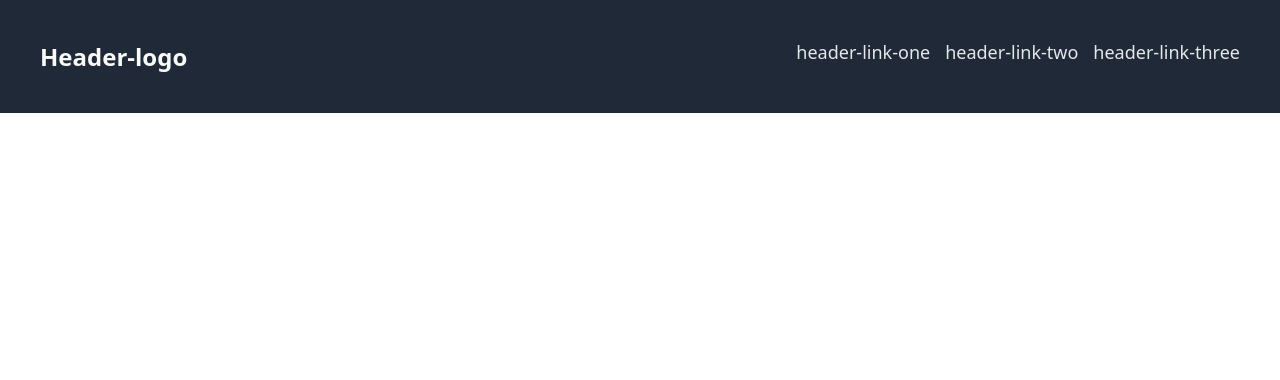
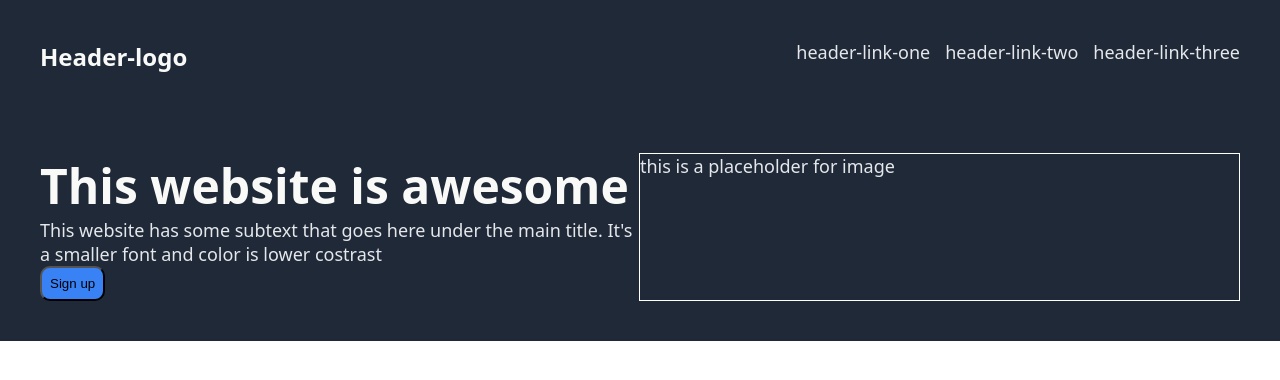
Before and after one commit to MJunaid648/landing-page, a plain HTML site: page index.html in a window 1280 px wide. Drawn offline with Linux system fonts and the light colour scheme.

Commit message:
start main hero

```diff
--- a/index.html
+++ b/index.html
@@ -7,12 +7,23 @@
   </head>
   <body>
     <div class="header">
-        <div class="logo">Header-logo</div>
+      <div class="logo">Header-logo</div>
       <ul>
         <li><a href="#">header-link-one</a></li>
         <li><a href="#">header-link-two</a></li>
         <li><a href="#">header-link-three</a></li>
       </ul>
     </div>
+    <div class="hero-main">
+      <div class="written-content">
+        <p class="hero-main-text">This website is awesome</p>
+        <p>
+          This website has some subtext that goes here under the main title.
+          It's a smaller font and color is lower costrast
+        </p>
+        <button>Sign up</button>
+      </div>
+      <div class="img-placeholder">this is a placeholder for image</div>
+    </div>
   </body>
 </html>
--- a/style.css
+++ b/style.css
@@ -3,18 +3,21 @@
   padding: 0px;
 }
 body {
-    font-family: system-ui, -apple-system, BlinkMacSystemFont, 'Segoe UI', Roboto, Oxygen, Ubuntu, Cantarell, 'Open Sans', 'Helvetica Neue', sans-serif;
+  font-family: system-ui, -apple-system, BlinkMacSystemFont, "Segoe UI", Roboto,
+    Oxygen, Ubuntu, Cantarell, "Open Sans", "Helvetica Neue", sans-serif;
+  display: flex;
+  flex-direction: column;
 }
 .header {
   display: flex;
   padding: 40px;
   background-color: #1f2937;
+  font-size: 18px;
 }
 ul {
   display: flex;
   list-style: none;
   gap: 15px;
-  font-size: 18px;
 }
 a {
   text-decoration: none;
@@ -26,3 +29,30 @@ a {
   font-size: 24px;
   font-weight: bold;
 }
+.hero-main {
+  display: flex;
+  background-color: #1f2937;
+  padding: 40px;
+  color: #e5e7eb;
+  font-size: 18px;
+}
+.hero-main-text {
+  font-size: 48px;
+  font-weight: 700;
+  color: #f9faf8;
+}
+.written-content {
+  display: flex;
+  flex: 1;
+  flex-direction: column;
+}
+button {
+  background-color: #3882f6;
+  padding: 8px;
+  border-radius: 10px;
+  width: fit-content;
+}
+.img-placeholder {
+  flex: 1;
+  border: 1px solid white;
+}
```
